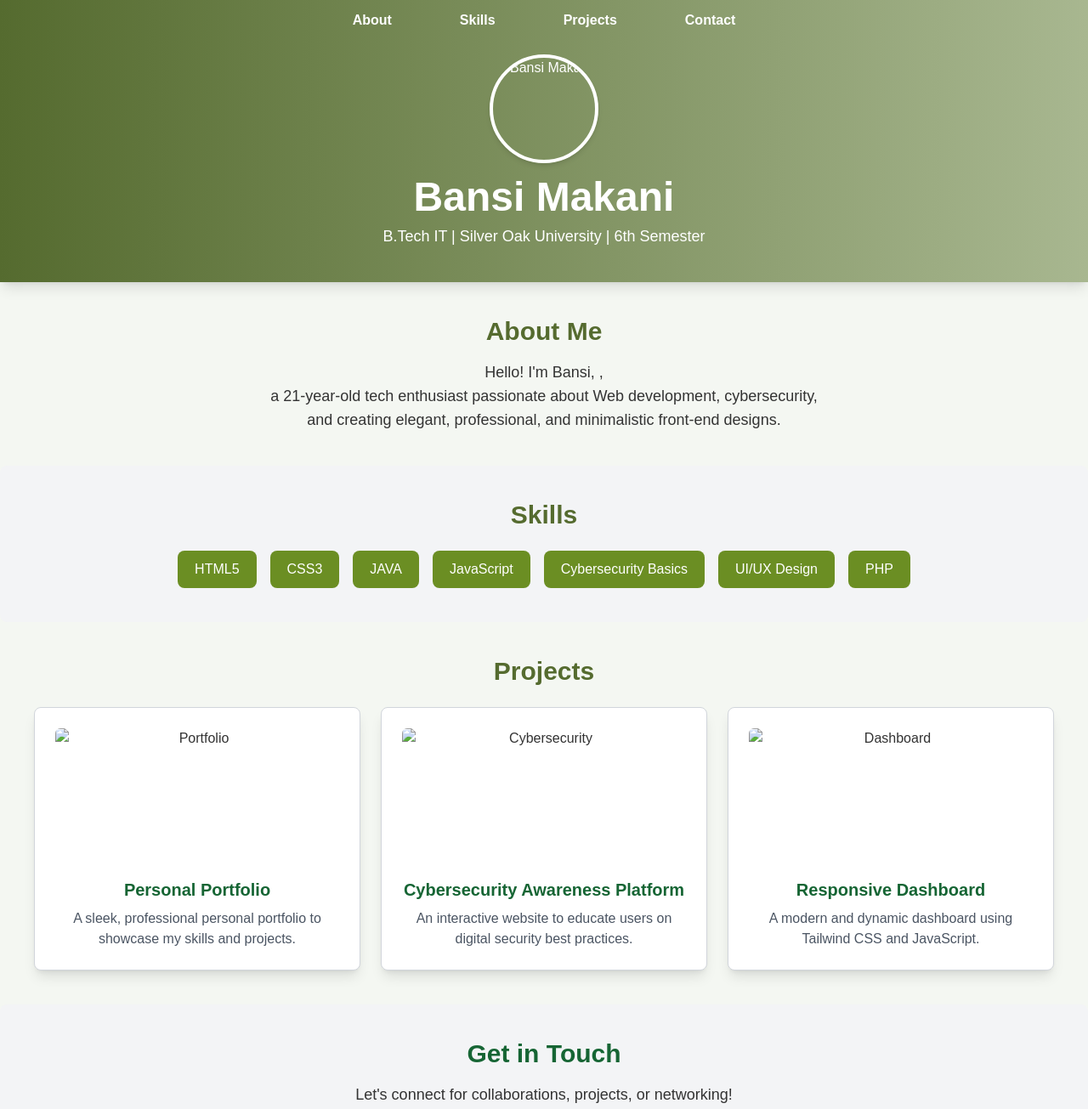
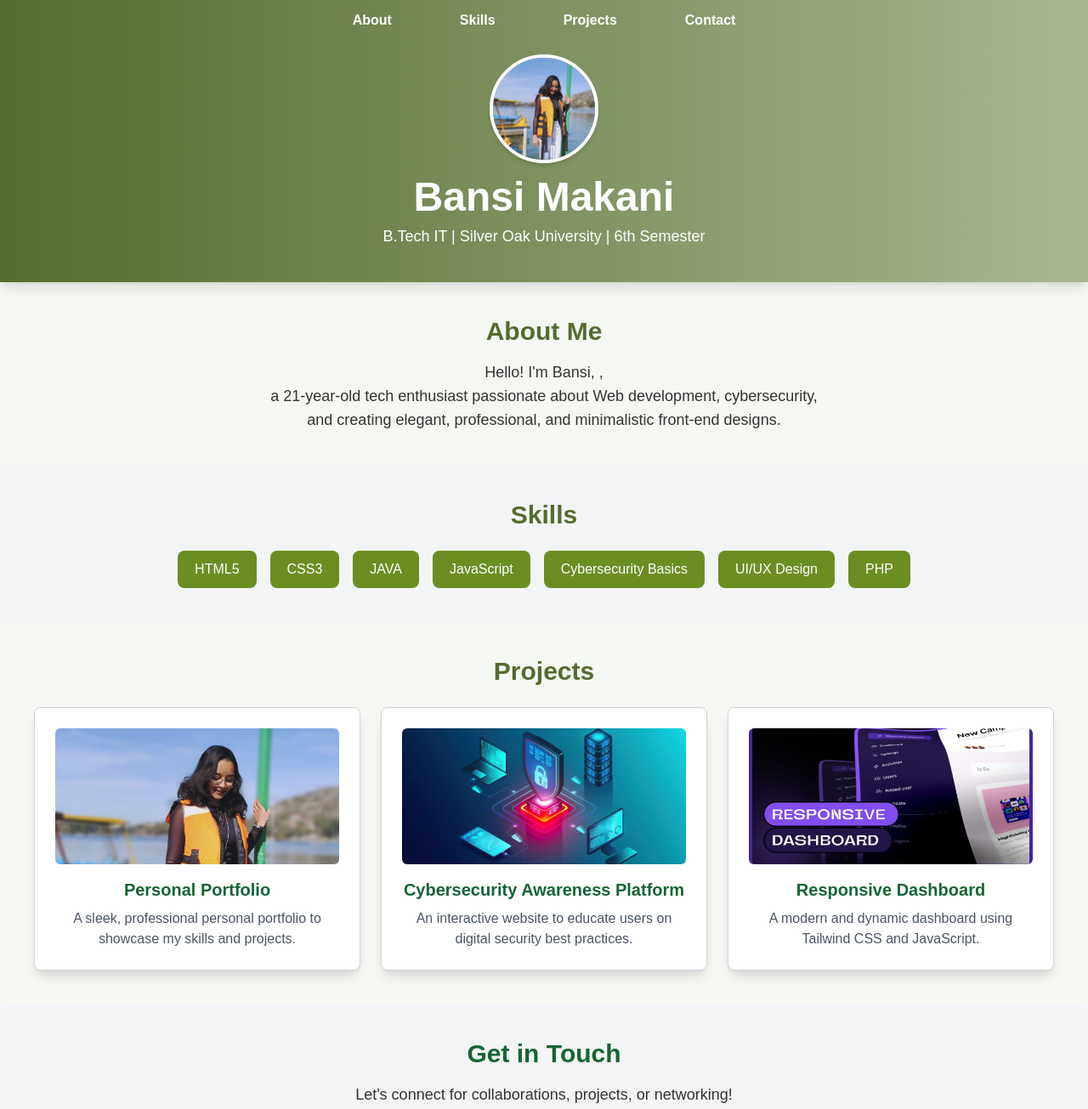
Before and after one commit to bunny2902/Fswd_Portfolio-, a plain HTML site: page index.html in a window 1280 px wide. Shown: the top 1305 px of the page at 85% size. Drawn offline with nearby package versions, Linux system fonts and the light colour scheme.

Commit message:
index.html

```diff
--- a/index.html
+++ b/index.html
@@ -32,7 +32,7 @@
             <a href="#contact" class="text-white font-semibold hover:text-yellow-200 transition">Contact</a>
         </nav>
         <div class="mt-6">
-        <img src="css\b1.jpg" alt="Bansi Makani" class="mx-auto rounded-full w-32 h-32 border-4 border-white shadow-md">
+        <img src="b1.jpg" alt="Bansi Makani" class="mx-auto rounded-full w-32 h-32 border-4 border-white shadow-md">
         <h1 class="text-5xl font-bold mt-4">Bansi Makani</h1>
         <p class="text-lg mt-2">B.Tech IT | Silver Oak University | 6th Semester</p>
         </div>
@@ -60,17 +60,17 @@
         <h2 class="text-3xl text-[#556b2f] font-semibold">Projects</h2>
         <div class="mt-6 grid grid-cols-1 md:grid-cols-2 lg:grid-cols-3 gap-6">
             <div class="bg-white shadow-lg p-6 rounded-lg border border-gray-300">
-                <img src="css/b4.jpg" alt="Portfolio" class="w-full h-40 object-cover rounded-md">
+                <img src="b4.jpg" alt="Portfolio" class="w-full h-40 object-cover rounded-md">
                 <h3 class="text-xl font-semibold text-green-800 mt-4">Personal Portfolio</h3>
                 <p class="text-gray-600 mt-2">A sleek, professional personal portfolio to showcase my skills and projects.</p>
             </div>
             <div class="bg-white shadow-lg p-6 rounded-lg border border-gray-300">
-                <img src="css\cyber security 1.jpg" alt="Cybersecurity" class="w-full h-40 object-cover rounded-md">
+                <img src="cyber security 1.jpg" alt="Cybersecurity" class="w-full h-40 object-cover rounded-md">
                 <h3 class="text-xl font-semibold text-green-800 mt-4">Cybersecurity Awareness Platform</h3>
                 <p class="text-gray-600 mt-2">An interactive website to educate users on digital security best practices.</p>
             </div>
             <div class="bg-white shadow-lg p-6 rounded-lg border border-gray-300">
-                <img src="css/responsive_dashboard.jpg" alt="Dashboard" class="w-full h-40 object-cover rounded-md">
+                <img src="responsive_dashboard.jpg" alt="Dashboard" class="w-full h-40 object-cover rounded-md">
                 <h3 class="text-xl font-semibold text-green-800 mt-4">Responsive Dashboard</h3>
                 <p class="text-gray-600 mt-2">A modern and dynamic dashboard using Tailwind CSS and JavaScript.</p>
             </div>
```
